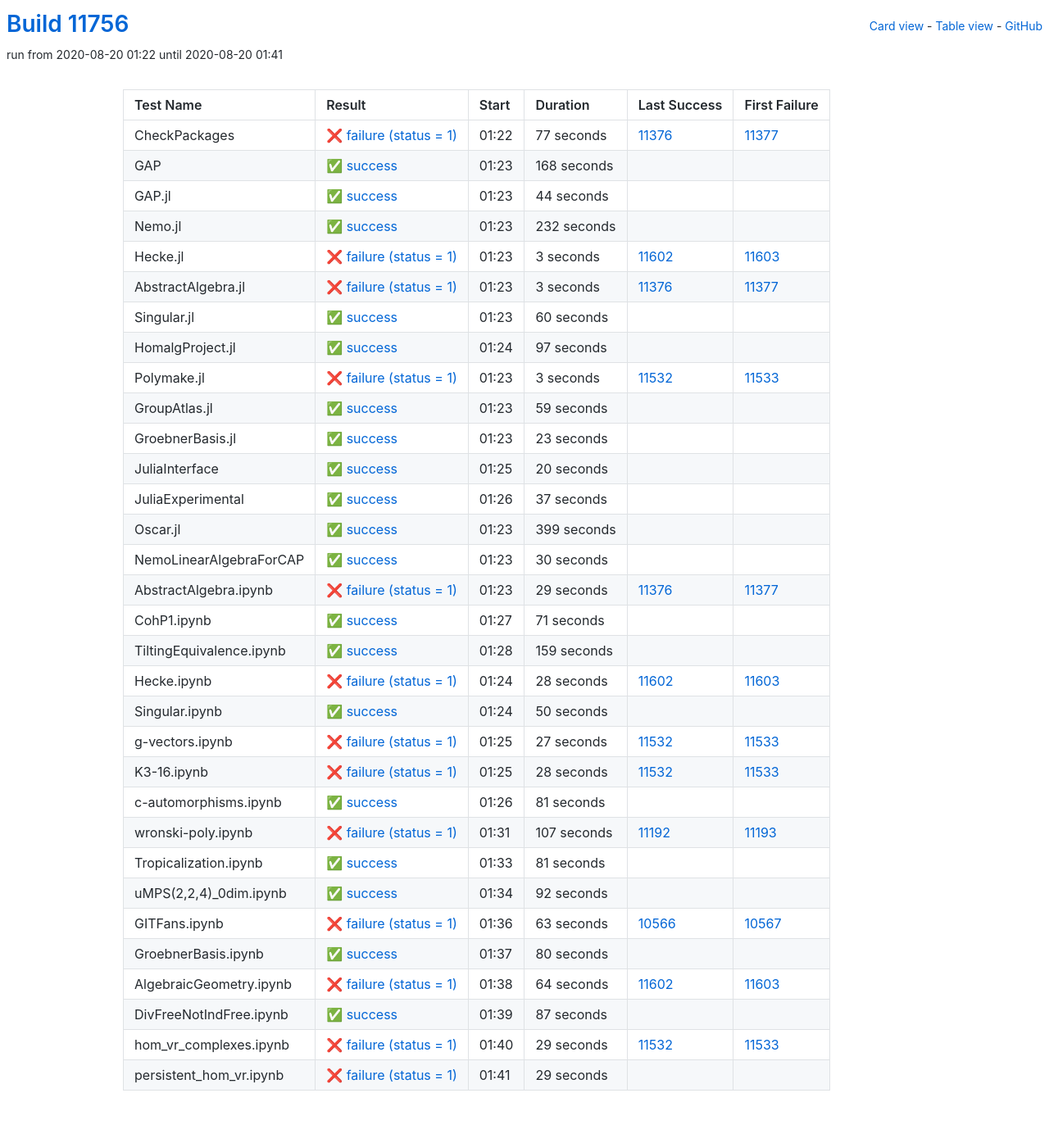
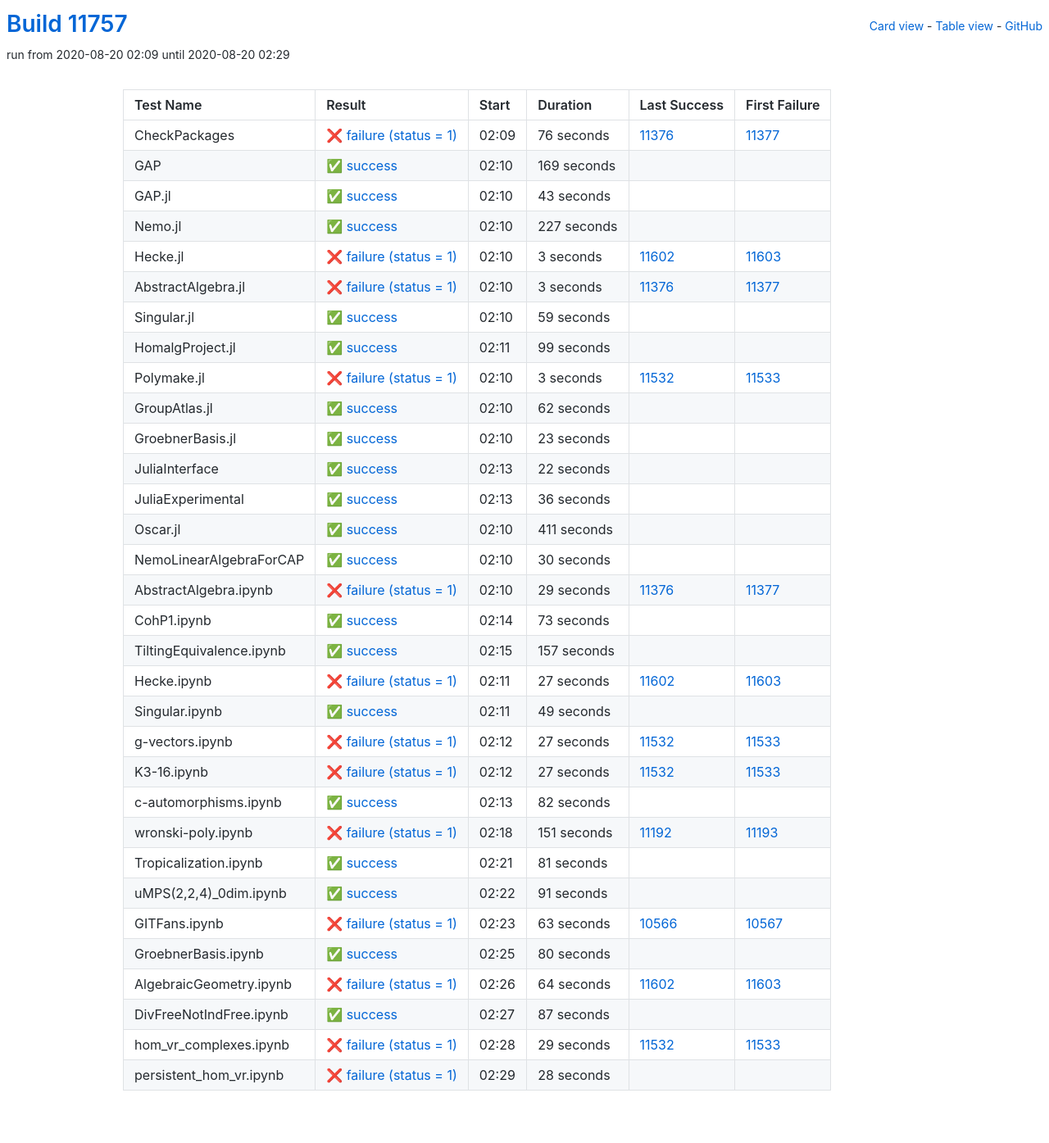
Before and after one commit to oscar-system/oscar-ci-status, a Jekyll site: the page built from table.html, in a window 1280 px wide. Shown: the whole page at 82% size. Built offline with Jekyll 4.4.1, drawn with Linux system fonts in a browser that asks for light colours.

Commit message:
Build #11757

```diff
--- a/_data/ci.yml
+++ b/_data/ci.yml
@@ -1,6 +1,6 @@
 ---
-build: 11756
-build_url: https://oscarci.mathematik.uni-kl.de/job/oscar/11756/
+build: 11757
+build_url: https://oscarci.mathematik.uni-kl.de/job/oscar/11757/
 job: oscar
 organization: oscar-system
 repo: oscar-ci-status
@@ -8,56 +8,56 @@
 tests:
 - name: CheckPackages
   id: checkpackages
-  log: https://oscarci.mathematik.uni-kl.de/job/oscar/11756/artifact/logs/build-11756/CheckPackages.log
-  start: 2020-08-20 01:22
+  log: https://oscarci.mathematik.uni-kl.de/job/oscar/11757/artifact/logs/build-11757/CheckPackages.log
+  start: 2020-08-20 02:09
   success: false
   exitcode: 1
   status: failure
-  duration: 77
+  duration: 76
   last_success: 11376
   last_success_url: https://oscarci.mathematik.uni-kl.de/job/oscar/11376/
   first_failure: 11377
   first_failure_url: https://oscarci.mathematik.uni-kl.de/job/oscar/11377/
 - name: GAP
   id: gap
-  log: https://oscarci.mathematik.uni-kl.de/job/oscar/11756/artifact/logs/build-11756/GAP.log
-  start: 2020-08-20 01:23
+  log: https://oscarci.mathematik.uni-kl.de/job/oscar/11757/artifact/logs/build-11757/GAP.log
+  start: 2020-08-20 02:10
   success: true
   exitcode: 0
   status: success
-  duration: 168
+  duration: 169
   last_success: false
   last_success_url:
   first_failure: false
   first_failure_url:
 - name: GAP.jl
   id: gap-jl
-  log: https://oscarci.mathematik.uni-kl.de/job/oscar/11756/artifact/logs/build-11756/GAP.jl.log
-  start: 2020-08-20 01:23
+  log: https://oscarci.mathematik.uni-kl.de/job/oscar/11757/artifact/logs/build-11757/GAP.jl.log
+  start: 2020-08-20 02:10
   success: true
   exitcode: 0
   status: success
-  duration: 44
+  duration: 43
   last_success: false
   last_success_url:
   first_failure: false
   first_failure_url:
 - name: Nemo.jl
   id: nemo-jl
-  log: https://oscarci.mathematik.uni-kl.de/job/oscar/11756/artifact/logs/build-11756/Nemo.jl.log
-  start: 2020-08-20 01:23
+  log: https://oscarci.mathematik.uni-kl.de/job/oscar/11757/artifact/logs/build-11757/Nemo.jl.log
+  start: 2020-08-20 02:10
   success: true
   exitcode: 0
   status: success
-  duration: 232
+  duration: 227
   last_success: false
   last_success_url:
   first_failure: false
   first_failure_url:
 - name: Hecke.jl
   id: hecke-jl
-  log: https://oscarci.mathematik.uni-kl.de/job/oscar/11756/artifact/logs/build-11756/Hecke.jl.log
-  start: 2020-08-20 01:23
+  log: https://oscarci.mathematik.uni-kl.de/job/oscar/11757/artifact/logs/build-11757/Hecke.jl.log
+  start: 2020-08-20 02:10
   success: false
   exitcode: 1
   status: failure
@@ -68,8 +68,8 @@
   first_failure_url: https://oscarci.mathematik.uni-kl.de/job/oscar/11603/
 - name: AbstractAlgebra.jl
   id: abstractalgebra-jl
-  log: https://oscarci.mathematik.uni-kl.de/job/oscar/11756/artifact/logs/build-11756/AbstractAlgebra.jl.log
-  start: 2020-08-20 01:23
+  log: https://oscarci.mathematik.uni-kl.de/job/oscar/11757/artifact/logs/build-11757/AbstractAlgebra.jl.log
+  start: 2020-08-20 02:10
   success: false
   exitcode: 1
   status: failure
@@ -80,32 +80,32 @@
   first_failure_url: https://oscarci.mathematik.uni-kl.de/job/oscar/11377/
 - name: Singular.jl
   id: singular-jl
-  log: https://oscarci.mathematik.uni-kl.de/job/oscar/11756/artifact/logs/build-11756/Singular.jl.log
-  start: 2020-08-20 01:23
+  log: https://oscarci.mathematik.uni-kl.de/job/oscar/11757/artifact/logs/build-11757/Singular.jl.log
+  start: 2020-08-20 02:10
   success: true
   exitcode: 0
   status: success
-  duration: 60
+  duration: 59
   last_success: false
   last_success_url:
   first_failure: false
   first_failure_url:
 - name: HomalgProject.jl
   id: homalgproject-jl
-  log: https://oscarci.mathematik.uni-kl.de/job/oscar/11756/artifact/logs/build-11756/HomalgProject.jl.log
-  start: 2020-08-20 01:24
+  log: https://oscarci.mathematik.uni-kl.de/job/oscar/11757/artifact/logs/build-11757/HomalgProject.jl.log
+  start: 2020-08-20 02:11
   success: true
   exitcode: 0
   status: success
-  duration: 97
+  duration: 99
   last_success: false
   last_success_url:
   first_failure: false
   first_failure_url:
 - name: Polymake.jl
   id: polymake-jl
-  log: https://oscarci.mathematik.uni-kl.de/job/oscar/11756/artifact/logs/build-11756/Polymake.jl.log
-  start: 2020-08-20 01:23
+  log: https://oscarci.mathematik.uni-kl.de/job/oscar/11757/artifact/logs/build-11757/Polymake.jl.log
+  start: 2020-08-20 02:10
   success: false
   exitcode: 1
   status: failure
@@ -116,20 +116,20 @@
   first_failure_url: https://oscarci.mathematik.uni-kl.de/job/oscar/11533/
 - name: GroupAtlas.jl
   id: groupatlas-jl
-  log: https://oscarci.mathematik.uni-kl.de/job/oscar/11756/artifact/logs/build-11756/GroupAtlas.jl.log
-  start: 2020-08-20 01:23
+  log: https://oscarci.mathematik.uni-kl.de/job/oscar/11757/artifact/logs/build-11757/GroupAtlas.jl.log
+  start: 2020-08-20 02:10
   success: true
   exitcode: 0
   status: success
-  duration: 59
+  duration: 62
   last_success: false
   last_success_url:
   first_failure: false
   first_failure_url:
 - name: GroebnerBasis.jl
   id: groebnerbasis-jl
-  log: https://oscarci.mathematik.uni-kl.de/job/oscar/11756/artifact/logs/build-11756/GroebnerBasis.jl.log
-  start: 2020-08-20 01:23
+  log: https://oscarci.mathematik.uni-kl.de/job/oscar/11757/artifact/logs/build-11757/GroebnerBasis.jl.log
+  start: 2020-08-20 02:10
   success: true
   exitcode: 0
   status: success
@@ -140,44 +140,44 @@
   first_failure_url:
 - name: JuliaInterface
   id: juliainterface
-  log: https://oscarci.mathematik.uni-kl.de/job/oscar/11756/artifact/logs/build-11756/JuliaInterface.log
-  start: 2020-08-20 01:25
+  log: https://oscarci.mathematik.uni-kl.de/job/oscar/11757/artifact/logs/build-11757/JuliaInterface.log
+  start: 2020-08-20 02:13
   success: true
   exitcode: 0
   status: success
-  duration: 20
+  duration: 22
   last_success: false
   last_success_url:
   first_failure: false
   first_failure_url:
 - name: JuliaExperimental
   id: juliaexperimental
-  log: https://oscarci.mathematik.uni-kl.de/job/oscar/11756/artifact/logs/build-11756/JuliaExperimental.log
-  start: 2020-08-20 01:26
+  log: https://oscarci.mathematik.uni-kl.de/job/oscar/11757/artifact/logs/build-11757/JuliaExperimental.log
+  start: 2020-08-20 02:13
   success: true
   exitcode: 0
   status: success
-  duration: 37
+  duration: 36
   last_success: false
   last_success_url:
   first_failure: false
   first_failure_url:
 - name: Oscar.jl
   id: oscar-jl
-  log: https://oscarci.mathematik.uni-kl.de/job/oscar/11756/artifact/logs/build-11756/Oscar.jl.log
-  start: 2020-08-20 01:23
+  log: https://oscarci.mathematik.uni-kl.de/job/oscar/11757/artifact/logs/build-11757/Oscar.jl.log
+  start: 2020-08-20 02:10
   success: true
   exitcode: 0
   status: success
-  duration: 399
+  duration: 411
   last_success: false
   last_success_url:
   first_failure: false
   first_failure_url:
 - name: NemoLinearAlgebraForCAP
   id: nemolinearalgebraforcap
-  log: https://oscarci.mathematik.uni-kl.de/job/oscar/11756/artifact/logs/build-11756/NemoLinearAlgebraForCAP.log
-  start: 2020-08-20 01:23
+  log: https://oscarci.mathematik.uni-kl.de/job/oscar/11757/artifact/logs/build-11757/NemoLinearAlgebraForCAP.log
+  start: 2020-08-20 02:10
   success: true
   exitcode: 0
   status: success
@@ -188,8 +188,8 @@
   first_failure_url:
 - name: AbstractAlgebra.ipynb
   id: abstractalgebra-ipynb
-  log: https://oscarci.mathematik.uni-kl.de/job/oscar/11756/artifact/logs/build-11756/AbstractAlgebra.ipynb.log
-  start: 2020-08-20 01:23
+  log: https://oscarci.mathematik.uni-kl.de/job/oscar/11757/artifact/logs/build-11757/AbstractAlgebra.ipynb.log
+  start: 2020-08-20 02:10
   success: false
   exitcode: 1
   status: failure
@@ -200,56 +200,56 @@
   first_failure_url: https://oscarci.mathematik.uni-kl.de/job/oscar/11377/
 - name: CohP1.ipynb
   id: cohp1-ipynb
-  log: https://oscarci.mathematik.uni-kl.de/job/oscar/11756/artifact/logs/build-11756/CohP1.ipynb.log
-  start: 2020-08-20 01:27
+  log: https://oscarci.mathematik.uni-kl.de/job/oscar/11757/artifact/logs/build-11757/CohP1.ipynb.log
+  start: 2020-08-20 02:14
   success: true
   exitcode: 0
   status: success
-  duration: 71
+  duration: 73
   last_success: false
   last_success_url:
   first_failure: false
   first_failure_url:
 - name: TiltingEquivalence.ipynb
   id: tiltingequivalence-ipynb
-  log: https://oscarci.mathematik.uni-kl.de/job/oscar/11756/artifact/logs/build-11756/TiltingEquivalence.ipynb.log
-  start: 2020-08-20 01:28
+  log: https://oscarci.mathematik.uni-kl.de/job/oscar/11757/artifact/logs/build-11757/TiltingEquivalence.ipynb.log
+  start: 2020-08-20 02:15
   success: true
   exitcode: 0
   status: success
-  duration: 159
+  duration: 157
   last_success: false
   last_success_url:
   first_failure: false
   first_failure_url:
 - name: Hecke.ipynb
   id: hecke-ipynb
-  log: https://oscarci.mathematik.uni-kl.de/job/oscar/11756/artifact/logs/build-11756/Hecke.ipynb.log
-  start: 2020-08-20 01:24
+  log: https://oscarci.mathematik.uni-kl.de/job/oscar/11757/artifact/logs/build-11757/Hecke.ipynb.log
+  start: 2020-08-20 02:11
   success: false
   exitcode: 1
   status: failure
-  duration: 28
+  duration: 27
   last_success: 11602
   last_success_url: https://oscarci.mathematik.uni-kl.de/job/oscar/11602/
   first_failure: 11603
   first_failure_url: https://oscarci.mathematik.uni-kl.de/job/oscar/11603/
 - name: Singular.ipynb
   id: singular-ipynb
-  log: https://oscarci.mathematik.uni-kl.de/job/oscar/11756/artifact/logs/build-11756/Singular.ipynb.log
-  start: 2020-08-20 01:24
+  log: https://oscarci.mathematik.uni-kl.de/job/oscar/11757/artifact/logs/build-11757/Singular.ipynb.log
+  start: 2020-08-20 02:11
   success: true
   exitcode: 0
   status: success
-  duration: 50
+  duration: 49
   last_success: false
   last_success_url:
   first_failure: false
   first_failure_url:
 - name: g-vectors.ipynb
   id: g-vectors-ipynb
-  log: https://oscarci.mathematik.uni-kl.de/job/oscar/11756/artifact/logs/build-11756/g-vectors.ipynb.log
-  start: 2020-08-20 01:25
+  log: https://oscarci.mathematik.uni-kl.de/job/oscar/11757/artifact/logs/build-11757/g-vectors.ipynb.log
+  start: 2020-08-20 02:12
   success: false
   exitcode: 1
   status: failure
@@ -260,44 +260,44 @@
   first_failure_url: https://oscarci.mathematik.uni-kl.de/job/oscar/11533/
 - name: K3-16.ipynb
   id: k3-16-ipynb
-  log: https://oscarci.mathematik.uni-kl.de/job/oscar/11756/artifact/logs/build-11756/K3-16.ipynb.log
-  start: 2020-08-20 01:25
+  log: https://oscarci.mathematik.uni-kl.de/job/oscar/11757/artifact/logs/build-11757/K3-16.ipynb.log
+  start: 2020-08-20 02:12
   success: false
   exitcode: 1
   status: failure
-  duration: 28
+  duration: 27
   last_success: 11532
   last_success_url: https://oscarci.mathematik.uni-kl.de/job/oscar/11532/
   first_failure: 11533
   first_failure_url: https://oscarci.mathematik.uni-kl.de/job/oscar/11533/
 - name: c-automorphisms.ipynb
   id: c-automorphisms-ipynb
-  log: https://oscarci.mathematik.uni-kl.de/job/oscar/11756/artifact/logs/build-11756/c-automorphisms.ipynb.log
-  start: 2020-08-20 01:26
+  log: https://oscarci.mathematik.uni-kl.de/job/oscar/11757/artifact/logs/build-11757/c-automorphisms.ipynb.log
+  start: 2020-08-20 02:13
   success: true
   exitcode: 0
   status: success
-  duration: 81
+  duration: 82
   last_success: false
   last_success_url:
   first_failure: false
   first_failure_url:
 - name: wronski-poly.ipynb
   id: wronski-poly-ipynb
-  log: https://oscarci.mathematik.uni-kl.de/job/oscar/11756/artifact/logs/build-11756/wronski-poly.ipynb.log
-  start: 2020-08-20 01:31
+  log: https://oscarci.mathematik.uni-kl.de/job/oscar/11757/artifact/logs/build-11757/wronski-poly.ipynb.log
+  start: 2020-08-20 02:18
   success: false
   exitcode: 1
   status: failure
-  duration: 107
+  duration: 151
   last_success: 11192
   last_success_url: https://oscarci.mathematik.uni-kl.de/job/oscar/11192/
   first_failure: 11193
   first_failure_url: https://oscarci.mathematik.uni-kl.de/job/oscar/11193/
 - name: Tropicalization.ipynb
   id: tropicalization-ipynb
-  log: https://oscarci.mathematik.uni-kl.de/job/oscar/11756/artifact/logs/build-11756/Tropicalization.ipynb.log
-  start: 2020-08-20 01:33
+  log: https://oscarci.mathematik.uni-kl.de/job/oscar/11757/artifact/logs/build-11757/Tropicalization.ipynb.log
+  start: 2020-08-20 02:21
   success: true
   exitcode: 0
   status: success
@@ -308,20 +308,20 @@
   first_failure_url:
 - name: uMPS(2,2,4)_0dim.ipynb
   id: umps-2-2-4-0dim-ipynb
-  log: https://oscarci.mathematik.uni-kl.de/job/oscar/11756/artifact/logs/build-11756/uMPS-2-2-4-_0dim.ipynb.log
-  start: 2020-08-20 01:34
+  log: https://oscarci.mathematik.uni-kl.de/job/oscar/11757/artifact/logs/build-11757/uMPS-2-2-4-_0dim.ipynb.log
+  start: 2020-08-20 02:22
   success: true
   exitcode: 0
   status: success
-  duration: 92
+  duration: 91
   last_success: false
   last_success_url:
   first_failure: false
   first_failure_url:
 - name: GITFans.ipynb
   id: gitfans-ipynb
-  log: https://oscarci.mathematik.uni-kl.de/job/oscar/11756/artifact/logs/build-11756/GITFans.ipynb.log
-  start: 2020-08-20 01:36
+  log: https://oscarci.mathematik.uni-kl.de/job/oscar/11757/artifact/logs/build-11757/GITFans.ipynb.log
+  start: 2020-08-20 02:23
   success: false
   exitcode: 1
   status: failure
@@ -332,8 +332,8 @@
   first_failure_url: https://oscarci.mathematik.uni-kl.de/job/oscar/10567/
 - name: GroebnerBasis.ipynb
   id: groebnerbasis-ipynb
-  log: https://oscarci.mathematik.uni-kl.de/job/oscar/11756/artifact/logs/build-11756/GroebnerBasis.ipynb.log
-  start: 2020-08-20 01:37
+  log: https://oscarci.mathematik.uni-kl.de/job/oscar/11757/artifact/logs/build-11757/GroebnerBasis.ipynb.log
+  start: 2020-08-20 02:25
   success: true
   exitcode: 0
   status: success
@@ -344,8 +344,8 @@
   first_failure_url:
 - name: AlgebraicGeometry.ipynb
   id: algebraicgeometry-ipynb
-  log: https://oscarci.mathematik.uni-kl.de/job/oscar/11756/artifact/logs/build-11756/AlgebraicGeometry.ipynb.log
-  start: 2020-08-20 01:38
+  log: https://oscarci.mathematik.uni-kl.de/job/oscar/11757/artifact/logs/build-11757/AlgebraicGeometry.ipynb.log
+  start: 2020-08-20 02:26
   success: false
   exitcode: 1
   status: failure
@@ -356,8 +356,8 @@
   first_failure_url: https://oscarci.mathematik.uni-kl.de/job/oscar/11603/
 - name: DivFreeNotIndFree.ipynb
   id: divfreenotindfree-ipynb
-  log: https://oscarci.mathematik.uni-kl.de/job/oscar/11756/artifact/logs/build-11756/DivFreeNotIndFree.ipynb.log
-  start: 2020-08-20 01:39
+  log: https://oscarci.mathematik.uni-kl.de/job/oscar/11757/artifact/logs/build-11757/DivFreeNotIndFree.ipynb.log
+  start: 2020-08-20 02:27
   success: true
   exitcode: 0
   status: success
@@ -368,8 +368,8 @@
   first_failure_url:
 - name: hom_vr_complexes.ipynb
   id: hom-vr-complexes-ipynb
-  log: https://oscarci.mathematik.uni-kl.de/job/oscar/11756/artifact/logs/build-11756/hom_vr_complexes.ipynb.log
-  start: 2020-08-20 01:40
+  log: https://oscarci.mathematik.uni-kl.de/job/oscar/11757/artifact/logs/build-11757/hom_vr_complexes.ipynb.log
+  start: 2020-08-20 02:28
   success: false
   exitcode: 1
   status: failure
@@ -380,12 +380,12 @@
   first_failure_url: https://oscarci.mathematik.uni-kl.de/job/oscar/11533/
 - name: persistent_hom_vr.ipynb
   id: persistent-hom-vr-ipynb
-  log: https://oscarci.mathematik.uni-kl.de/job/oscar/11756/artifact/logs/build-11756/persistent_hom_vr.ipynb.log
-  start: 2020-08-20 01:41
+  log: https://oscarci.mathematik.uni-kl.de/job/oscar/11757/artifact/logs/build-11757/persistent_hom_vr.ipynb.log
+  start: 2020-08-20 02:29
   success: false
   exitcode: 1
   status: failure
-  duration: 29
+  duration: 28
   last_success: false
   last_success_url:
   first_failure: false
```
Also changed, not shown: README.md.
